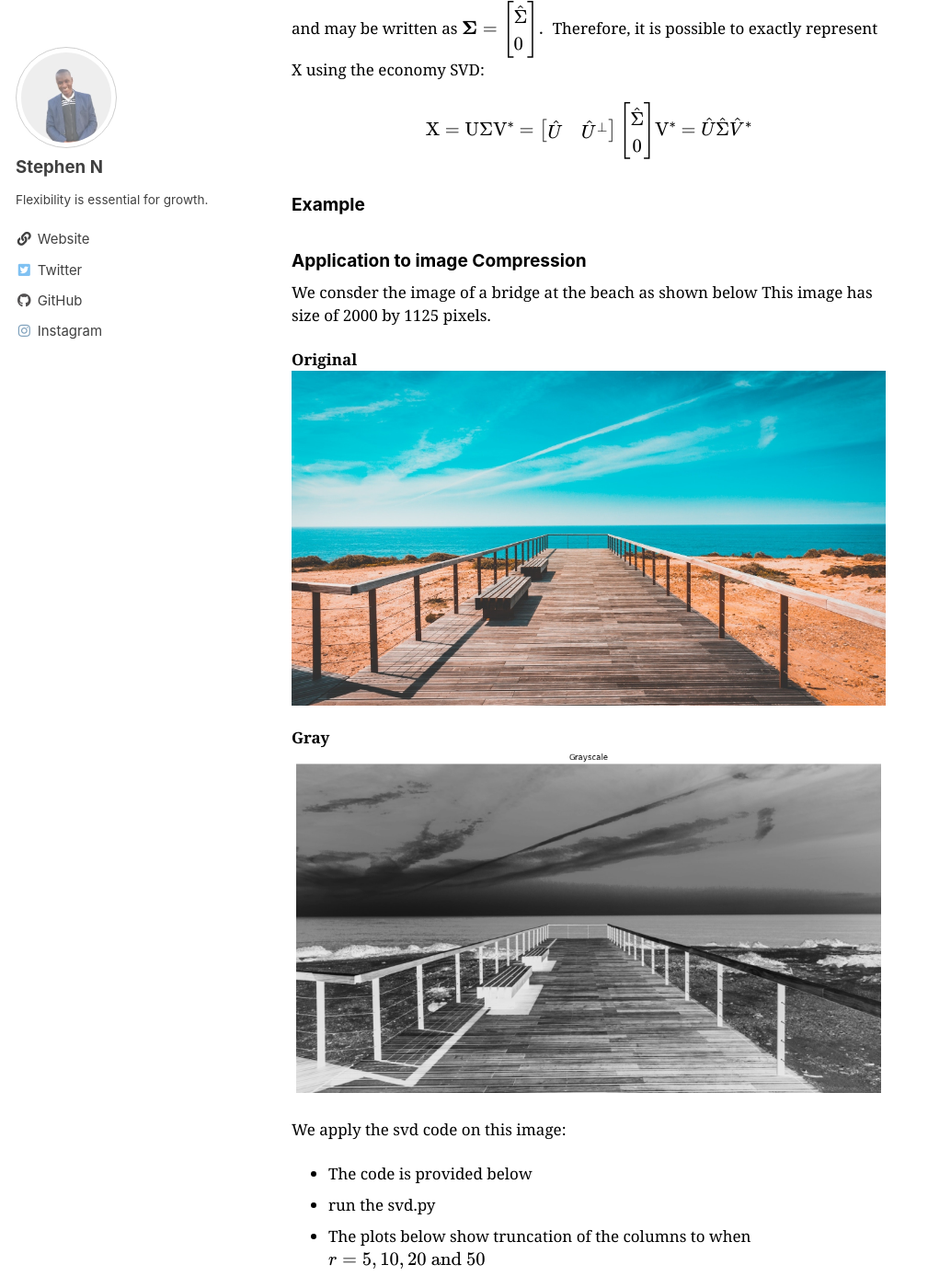
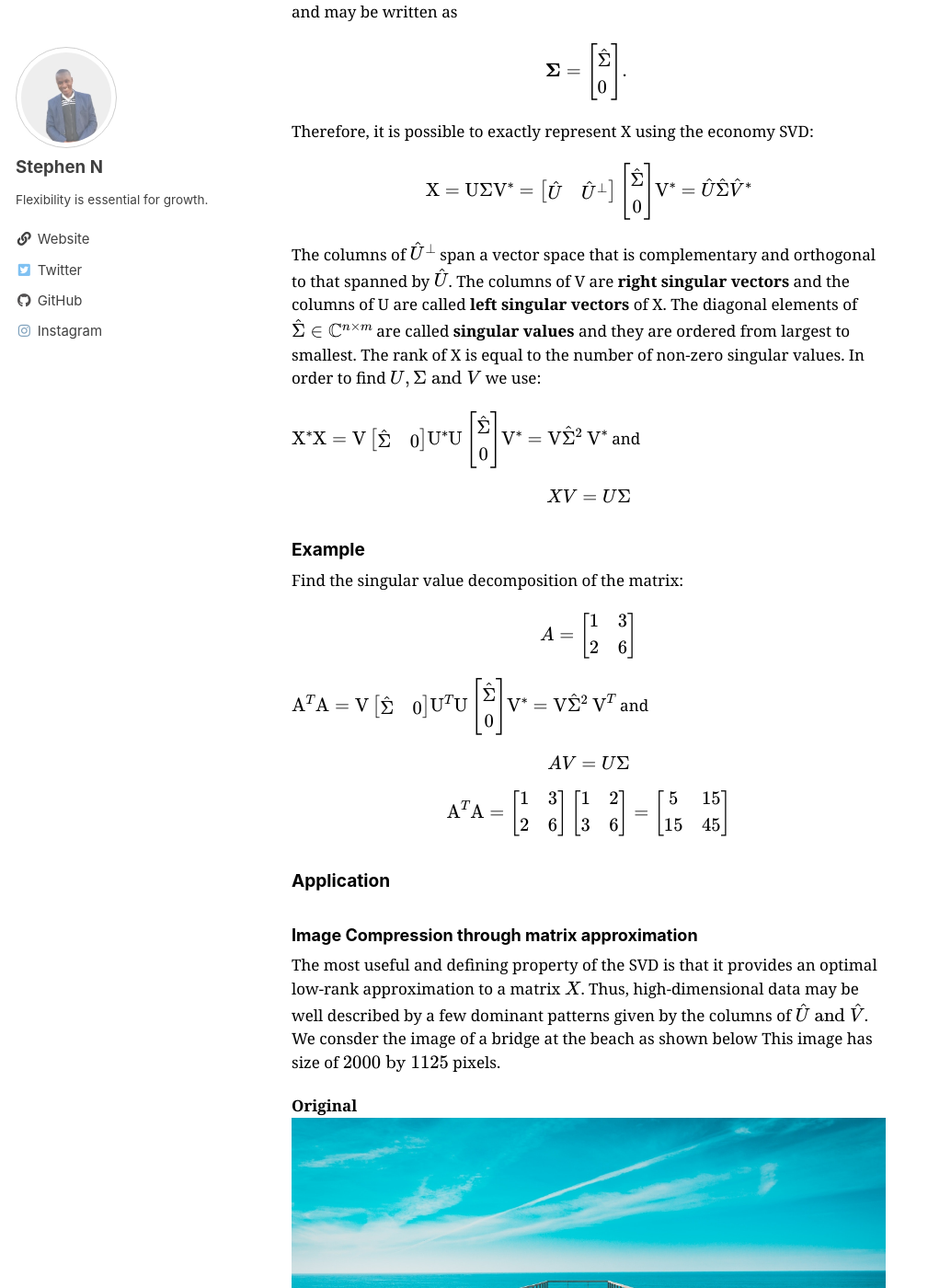
Before and after one commit to StephenNaboth/stephenNaboth.github.io, a Jekyll site: the page built from _posts/2022-11-28-singular-value-decomposition.md, in a window 1280 px wide and 1400 px high, scrolled down 791 px. Shown: the whole window at 92% size, without its empty margins (0-1009 px from the left). Built offline with Jekyll 4.4.1, drawn with Linux system fonts in a browser that asks for light colours; cached includes are drawn as plain includes; formulas are drawn with MathJax 3; a script that is not in the unit is left out; comment, search, counter and statistics services are not loaded; some of the changed text lies outside the part shown.

Commit message:
Example update SVD

```diff
--- a/_posts/2022-11-28-singular-value-decomposition.md
+++ b/_posts/2022-11-28-singular-value-decomposition.md
@@ -8,6 +8,7 @@ tags:
   - readability
   - standard
 ---
+
 # **Singular Value Decompostion application to Image Compression**
 
 The singular value decomposition (SVD) is an important matrix factorization technique that provides a numerically stable matrix
@@ -32,16 +33,18 @@ $$
 \mathrm{X} = \mathrm{U\Sigma V}^*
 $$
 
-where $$ U  \in \mathbb{C}^{n\times n} $$ and $$ V  \in \mathbb{C}^{m\times m} $$ are unitary matrices with orthonormal columns, and $$ \mathrm{\Sigma} \in \mathbb{C}^{n\times m} $$ is a matrix with real, non-negative entries on the diagonal and
+where $$ U \in \mathbb{C}^{n\times n} $$ and $$ V \in \mathbb{C}^{m\times m} $$ are **unitary matrices** with orthonormal columns, and $$ \mathrm{\Sigma} \in \mathbb{C}^{n\times m} $$ is a matrix with real, non-negative entries on the diagonal and
 zeros off the diagonal.
 
 When $$ n \geq m $$, the matrix $$ \mathrm{\Sigma} $$ has at most m non-zero elements on the diagonal, and may be written as
+
 $$
 \boldsymbol{\Sigma}=\left[\begin{array}{l}
 \hat{\Sigma} \\
 0
 \end{array}\right] \text {. }
 $$
+
 Therefore, it is possible to exactly represent X using the economy SVD:
 
 $$
@@ -53,12 +56,73 @@ $$
 \end{array}\right] \mathrm{V}^* = \hat{U}\hat{\Sigma}\hat{V}^*
 $$
 
-### Example
+The columns of $$ \hat{U}^{\perp} $$ span
+a vector space that is complementary and orthogonal to that spanned by $$ \hat{U} $$.
+The columns of V are **right singular vectors** and the columns of U are called **left singular vectors** of X. The diagonal elements of $$\hat{\Sigma} \in \mathbb{C}^{n\times m}$$ are called **singular values** and they are ordered from largest to smallest. The rank of X is equal to the number of non-zero singular values.
+In order to find $$ U, \Sigma \text{ and } V$$ we use:
+
+$$
+\mathrm{X}^* \mathrm{X}=\mathrm{V}\left[\begin{array}{ll}
+\hat{\Sigma} & 0
+\end{array}\right] \mathrm{U}^* \mathrm{U}\left[\begin{array}{c}
+\hat{\Sigma} \\
+0
+\end{array}\right] \mathrm{V}^*=\mathrm{V} \hat{\Sigma}^2 \mathrm{~V}^*
+$$
+and
+
+$$
+XV = U\Sigma
+$$
 
 
 
-### Application to image Compression
-We consder the image of a bridge at the beach as shown below This image has size of 2000 by 1125 pixels.
+### Example
+
+Find the singular value decomposition of the matrix:
+
+$$
+A = \begin{bmatrix}
+1 & 3\\
+2 & 6
+\end{bmatrix}
+$$
+
+$$
+\mathrm{A}^T \mathrm{A}=\mathrm{V}\left[\begin{array}{ll}
+\hat{\Sigma} & 0
+\end{array}\right] \mathrm{U}^T \mathrm{U}\left[\begin{array}{c}
+\hat{\Sigma} \\
+0
+\end{array}\right] \mathrm{V}^*=\mathrm{V} \hat{\Sigma}^2 \mathrm{~V}^T
+$$
+and
+
+$$
+AV = U\Sigma
+$$
+
+$$
+\mathrm{A}^T \mathrm{A} = \begin{bmatrix}
+1 & 3\\
+2 & 6
+\end{bmatrix} \begin{bmatrix}
+1 & 2\\
+3 & 6
+\end{bmatrix} = \begin{bmatrix}
+5 & 15\\
+15 & 45
+\end{bmatrix}
+$$
+
+
+### Application
+
+#### Image Compression through matrix approximation
+
+The most useful and defining property of the SVD is that it provides an optimal low-rank approximation to a matrix $$X$$. Thus, high-dimensional data may be well described by a few dominant
+patterns given by the columns of $$ \hat{U} \text{ and } \hat{V}$$.
+We consder the image of a bridge at the beach as shown below This image has size of $$2000 \text{ by } 1125$$ pixels.
 
 **Original**
 ![Original](/assets/images/svd/landscape_3.jpg)
@@ -66,27 +130,27 @@ We consder the image of a bridge at the beach as shown below This image has size
 **Gray**
 ![Grey](/assets/images/svd/grey.png)
 
-
 <!-- <img src="/assets/images/svd/landscape_3.jpg" alt="landscape" style="width:400px;"/>| ![landscape_gray](/assets/images/svd/grey.png) -->
-
 
 We apply the svd code on this image:
 
-*   The code is provided below
-*   run the svd.py
-*   The plots below show truncation of the columns to when $$ r = 5, 10, 20  \text{ and } 50 $$
+- The code is provided below
+- run the svd.py
+- The plots below show truncation of the columns to when $$ r = 5, 10, 20 \text{ and } 50 $$
 
 ![Results](/assets/images/svd/results_r.png)
+
 <!-- r =5                          |    r =10                         | r=20
 :----------------------------:|:--------------------------------:|:-------------------:
 ![r_5](/images/img_5.png)|![r_10](/images/img_10.png)  | ![r_20](/images/img_20.png)  -->
 
+Plot the diagonal singular values:
 
-Plot the diagonal singular values:
-*     Run the scd_analysis.py code
-The result
+-     Run the scd_analysis.py code
+  The result
 
 ![Analysis](/assets/images/svd/analysis.png)
+
 <!-- Singular values                     |    Cummulatve Singular Values
 :----------------------------------:|:----------------------------------------:
 ![singular values](/images/singular_values_plot_1.png) | ![singular values](/images/singular_values_plot.png) -->
@@ -95,7 +159,6 @@ Test for around 92% of the cummulative energy where r = 400. we get:
 
 ![r_400](/assets/images/svd/test_r_400.png)
 
-
 The above steps can be done in the matlab file. Just by running SVD_1.m
 
 .That's all. Thank You
```
